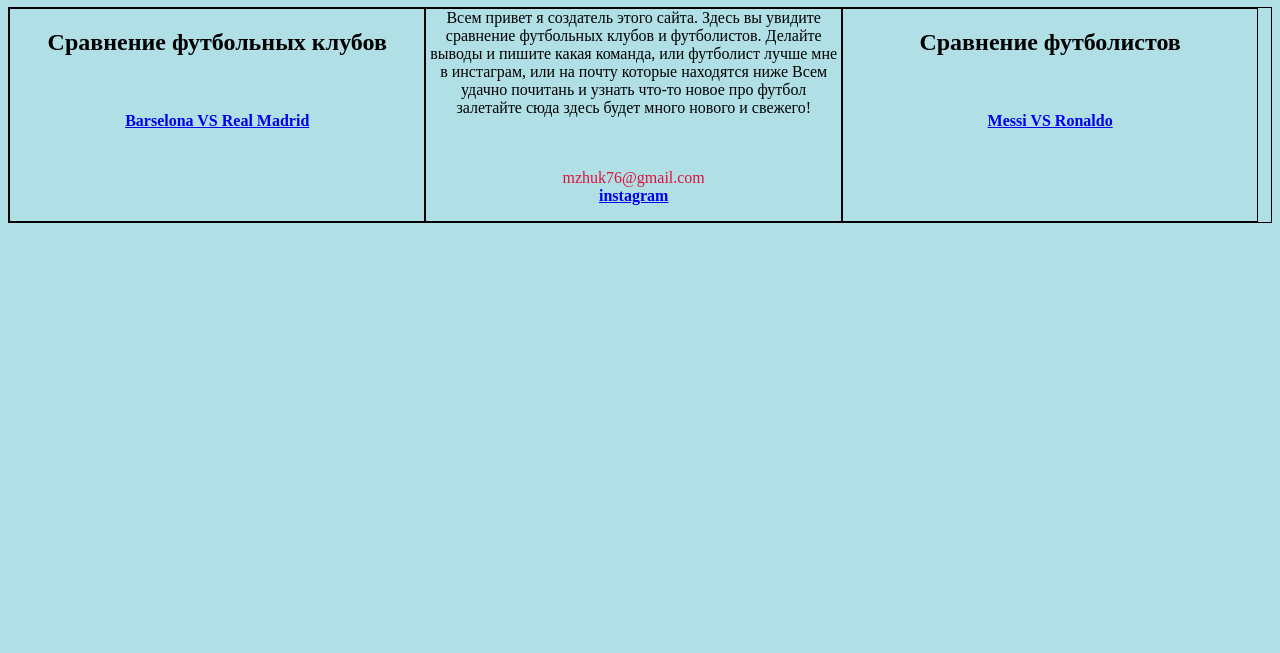
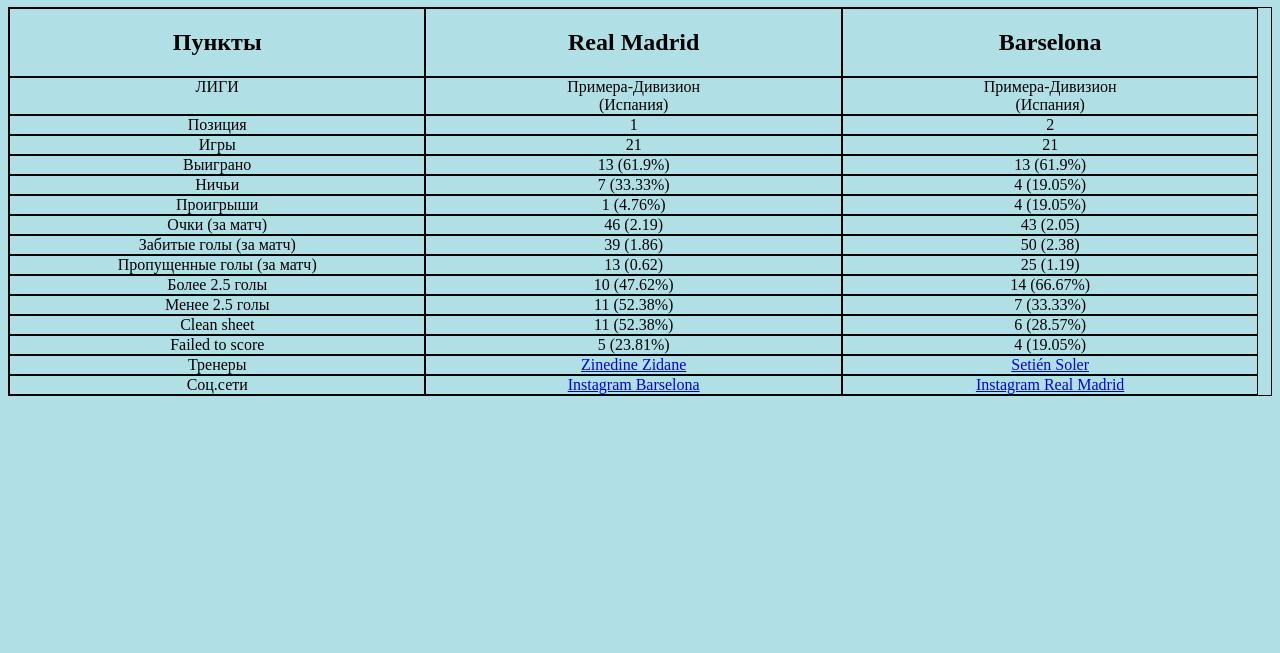
Before and after one commit to Football763/football763.github.io, a plain HTML site: page indexMenu.html in a window 1280 px wide. Shown: the part 147-800 px from the top of the page. Drawn offline with Linux system fonts and the light colour scheme.

Commit message:
Update indexMenu.html

```diff
--- a/indexMenu.html
+++ b/indexMenu.html
@@ -4,22 +4,67 @@
 	    <meta charset="UTF-8">
 	    <meta name="viewport" content="width=device-width, initial-scale=1.0">
 	    <meta http-equiv="X-UA-Compatible" content="ie=edge">
-    <title>Сравнение футбольных клубов и футболистов</title>
+	    <title>Barselona VS Real Madrid</title>
 	</head>
 	<body>
-     <h1>Сравнение   <br>  футбольных клубов <br> и футболистов </h1>
+
+	    <h1 class="color2">Real Madrid <br> VS <br> Barselona</h1>
+
 	    <div class="wrapper">
-        <div> <h2> Сравнение футбольных клубов </h2>
-            <br> <br>
-            <a class="hack" href="./index.html"> Barselona VS Real Madrid</a>
-        </div>
-        <div>Всем привет я создатель этого сайта. Здесь вы увидите сравнение футбольных клубов и футболистов. Делайте выводы и пишите какая команда, или футболист лучше мне в инстаграм, или на почту которые находятся ниже
-            Всем удачно почитань и узнать что-то новое про футбол залетайте сюда здесь будет много нового и свежего! <br> <br> <br> <p class="myltiSet"> mzhuk76@gmail.com <br> <a class="hack" href="https://www.instagram.com/?hl=uk">instagram</a></p> </div>
-        <div> <h2> Сравнение футболистов </h2>
-            <br> <br>
-            <a class="hack" href="./indexRon.html">Messi VS Ronaldo</a></div>
+	        <div class="color1"> <h2>  Пункты </h2></div>
+	        <div class="color1"> <h2>  Real Madrid </h2> </div>
+	        <div class="color1"> <h2>  Barselona </h2> </div>
+
+	        <div class="color">ЛИГИ </div>
+	        <div class="color">Примера-Дивизион <br> (Испания)</div>
+	        <div class="color">Примера-Дивизион <br> (Испания)</div>
+	        <div class="color1">Позиция</div>
+	        <div class="color1">1</div>
+	        <div class="color1">2</div>
+	        <div class="color">Игры</div>
+	        <div class="color">21</div>
+	        <div class="color">21</div>
+	        <div class="color1">Выиграно</div>
+	        <div class="color1">13 (61.9%)</div>
+	        <div class="color1">13 (61.9%)</div>
+	        <div class="color">Ничьи</div>
+	        <div class="color">7 (33.33%) </div>
+	        <div class="color">4 (19.05%)</div>
+	        <div class="color1">Проигрыши </div>
+	        <div class="color1">1 (4.76%) </div>
+	        <div class="color1">4 (19.05%) </div>
+	        <div class="color">Очки (за матч) </div>
+	        <div class="color">46 (2.19) </div>
+	        <div class="color">43 (2.05) </div>
+	        <div class="color1">Забитые голы (за матч) </div>
+	        <div class="color1">39 (1.86) </div>
+	        <div class="color1">50 (2.38) </div>
+	        <div class="color">Пропущенные голы (за матч) </div>
+	        <div class="color"> 13 (0.62) </div>
+	        <div class="color">25 (1.19) </div>
+	        <div class="color1">Более 2.5 голы </div>
+	        <div class="color1">10 (47.62%) </div>
+	        <div class="color1">14 (66.67%) </div>
+	        <div class="color">Менее 2.5 голы </div>
+	        <div class="color">11 (52.38%) </div>
+	        <div class="color">7 (33.33%) </div>
+	        <div class="color1">Clean sheet</li></div>
+	        <div class="color1">11 (52.38%) </div>
+	        <div class="color1">6 (28.57%) </div>
+	        <div class="color">Failed to score </div>
+	        <div class="color">5 (23.81%) </div>
+	        <div class="color">4 (19.05%) </div>
+	        <div class="color1">Тренеры</div>
+	        <div class="color1"><a href="./indexZidane.html">Zinedine Zidane</a> </div>
+	        <div class="color1"> <a href="./indexSatien.html"> Setién Soler</a></div>
+	        <div class="color">Соц.сети</div>
+	        <div class="color"><a href="https://www.instagram.com/fcbarcelona/?hl=uk">Instagram Barselona</a></div>
+	    <div class="color"> <a href="https://www.instagram.com/realmadrid/?hl=uk"> Instagram Real Madrid</a></div>
 
 	      </div>
-      <link rel="stylesheet" href="./ctyleMeny.css">
+
+	      </div>
+
+	          <link rel="stylesheet" href="./style.css">
 	      </body>
 	       </html>
```
Lines whose indentation alone changed are shown as unchanged.
